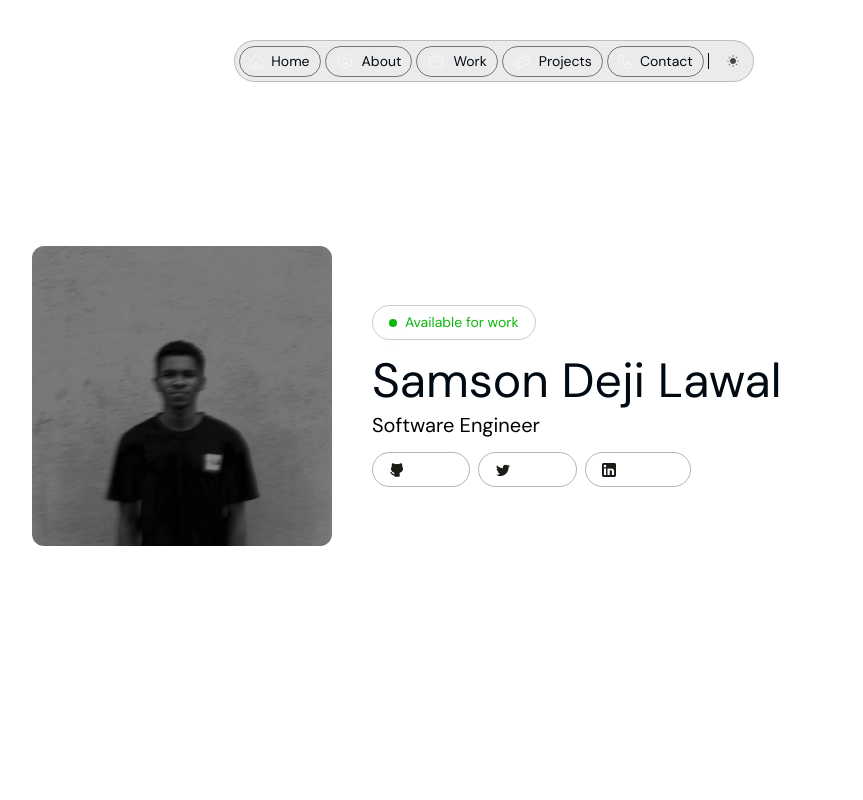
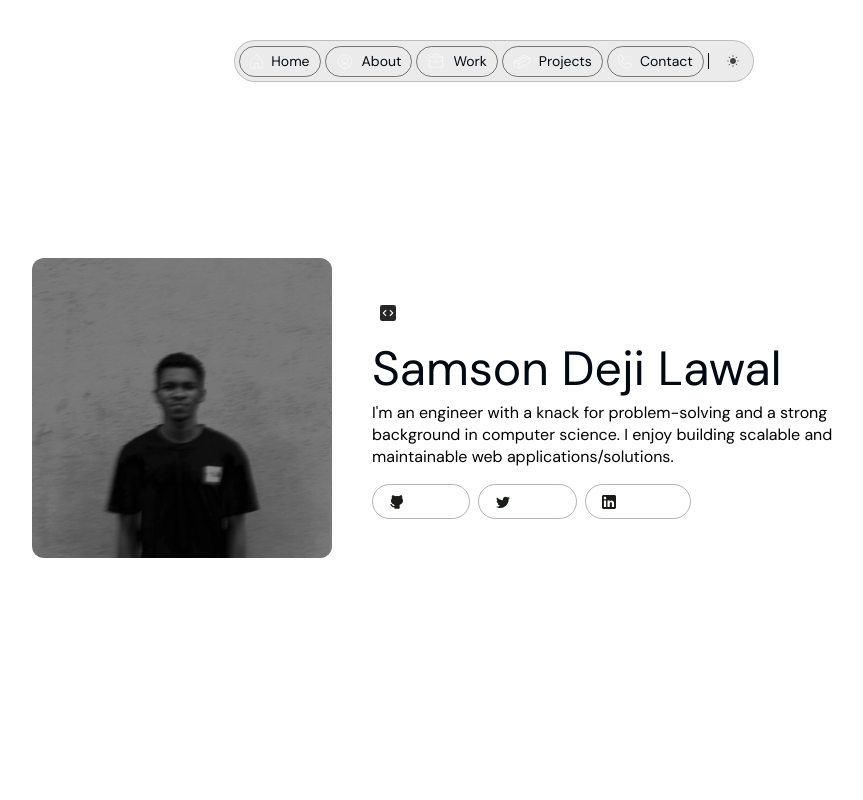
Before and after one commit to samsonlawal/My-Portfolio, a Next.js app: page / in a window 1280 px wide. Shown: the top 800 px of the page, without its empty margins (138-1001 px from the left). Built offline with nearby package versions, Linux system fonts and the light colour scheme.

Commit message:
testing head metadata

```diff
--- a/src/app/page.tsx
+++ b/src/app/page.tsx
@@ -13,6 +13,7 @@ import { AppThemeProvider } from "@/providers/theme-provider";
 import { useEffect, useRef } from "react";
 import LocomotiveScroll from "locomotive-scroll"; // In _app.js or layout.js
 import "locomotive-scroll/dist/locomotive-scroll.css";
+import Head from "next/head";
 
 export default function Home() {
   // const scrollRef = useRef<HTMLDivElement>(null);
@@ -34,6 +35,24 @@ export default function Home() {
   // }, []);
 
   return (
+<>
+    <Head>
+        <title>Samson Lawal — Software Engineer</title>
+        <meta
+          name="description"
+          content="I’m a software engineer with a knack for problem-solving and a strong CS background. I build clean, scalable web applications and elegant solutions."
+        />
+
+        {/* Open Graph metadata for link previews */}
+        <meta property="og:title" content="Samson Lawal — Software Engineer" />
+        <meta
+          property="og:description"
+          content="I’m a software engineer with a knack for problem-solving and a strong CS background. I build clean, scalable web applications and elegant solutions."
+        />
+        <meta property="og:image" content="https://yourportfolio.com/og-image.png" />
+        <meta property="og:url" content="https://yourportfolio.com" />
+        <meta property="og:type" content="website" />
+      </Head>
     <div
       className=" flex flex-col items-center font-dm-sans min-h-screen bg-[#fff] dark:bg-oxford text-black "
       // ref={scrollRef}
@@ -47,6 +66,6 @@ export default function Home() {
       <Contact />
       <Footer />
       {/* </div> */}
-    </div>
+    </div></>
   );
 }
--- a/src/components/layouts/home/index.tsx
+++ b/src/components/layouts/home/index.tsx
@@ -5,7 +5,7 @@ import Hero from "@/components/pages/hero";
 export default function Home() {
   return (
     <div className="max-screen-wrapper">
-      <div className="max-screen-inner flex flex-col w-full items-center font-dm-sans min-h-screen lg:h-screen text-black justify-center md:justify-start gap-6 pb-20 md:pb-0 md:mt-6 md:flex-col md:gap-30">
+      <div className="max-screen-inner flex flex-col w-full items-center font-dm-sans min-h-screen lg:h-screen text-black justify-center md:justify-start gap-6 pt-6 pb-20 md:pb-0 md:mt-6 md:flex-col md:gap-30">
         <Navbar />
         <MobileNavbar />
 
--- a/src/components/pages/hero/index.tsx
+++ b/src/components/pages/hero/index.tsx
@@ -51,12 +51,19 @@ export default function Hero() {
               Software Engineer
             </p>
           </div> */}
-                      <div className="h-fit py-1.5 w-fit px-4 flex-row items-center gap-2 border border-oxford/20 text-[14px] font-medium rounded-full justify-center md:justify-start text-oxford dark:text-[rgb(255,255,255)] flex dark:bg-[green]/20 md:hidden">
+                      {/* <div className="h-fit py-1.5 w-fit px-4 flex-row items-center gap-2 border border-oxford/20 text-[14px] font-medium rounded-full justify-center md:justify-start text-oxford dark:text-[rgb(255,255,255)] flex dark:bg-[green]/20 md:hidden">
 
               <div className="w-[8px] rounded-full h-[8px] bg-[#0db70d] animate-pulse shadow-lg shadow-[#0db70d]/50 " />
               <p className="text-[14px] text-[#0db70d] font-normal">
                 Available for work
               </p>
+            </div> */}
+
+                      <div className="bg-white/60 px-2 py-1.5 rounded-sm flex flex-row items-center gap-1 md:hidden cursor-pointer">
+              <img src="/icons/code-symbol.svg" alt="code-symbol" className="w-[16px] h-[16px]" />
+                            <p className="text-[13px] font-medium dark:text-[#262626] text-white">
+                            Software Engineer
+                          </p>
             </div>
 
             {/* Image */}
@@ -71,30 +78,37 @@ export default function Hero() {
           />
           <div className="h-full flex flex-col gap-4 justify-center items-center  md:justify-center md:items-start">
 
+          <div className="bg-white/60 px-2 py-1.5 rounded-sm hidden flex-row items-center gap-1 md:flex cursor-pointer">
+              <img src="/icons/code-symbol.svg" alt="code-symbol" className="w-[16px] h-[16px]" />
+                            <p className="text-[13px] font-medium dark:text-[#262626] text-white">
+                            Software Engineer
+                          </p>
+            </div>
+
             {/* Availability badge */}
-            <div className="h-fit py-1.5 w-fit px-4 md:flex-row items-center gap-2 border border-oxford/20 text-[14px] font-medium rounded-full justify-center md:justify-start text-oxford dark:text-[rgb(255,255,255)] hidden md:flex dark:bg-[green]/20  ">
-              {/* <p className="text-[14px] dark:text-sapphire text-white">
-                Software Engineer
-              </p> */}
+            {/* <div className="h-fit py-1.5 w-fit px-4 md:flex-row items-center gap-2 border border-oxford/20 text-[14px] font-medium rounded-full justify-center md:justify-start text-oxford dark:text-[rgb(255,255,255)] hidden md:flex dark:bg-[green]/20  ">
+
               <div className="w-[8px] rounded-full h-[8px] bg-[#0db70d] animate-pulse shadow-lg shadow-[#0db70d]/50 " />
               <p className="text-[14px] text-[#0db70d] font-normal">
                 Available for work
               </p>
             </div>
+            </div> */}
 
             {/* Text */}
-            <div className="flex flex-col gap-2 lg:w-[600px] justify-center items-center md:justify-between md:items-start">
+            <div className="flex flex-col gap-2 lg:max-w-[600px] justify-center items-center md:justify-between md:items-start">
               <h1 className="text-[26px] md:text-[48px] text-oxford dark:text-white font-normal leading-[34px] md:leading-[50px]">
                 Samson Deji Lawal
               </h1>
-              {/* <p className="text-[15px] md:text-[16px] md:pr-20 text-[#c] dark:text-[#9d9d9d] text-center md:text-left font-normal leading-[18px] md:leading-[22px]">
-                I build digital products that are fast, reliable, & easy to use.
+              <p className="text-[15px] md:text-[16px] md:pr-20 text-[#c] dark:text-[#9d9d9d] text-center md:text-left font-normal leading-[18px] md:leading-[22px]">
+                {/* I build digital products that are fast, reliable, & easy to use.
                 My work focuses on creating clean, responsive interfaces that
-                deliver a smooth experience on any device.
-              </p> */}
-               <p className="text-[15px] md:text-[20px] md:pr-20 text-[#c] dark:text-[#9d9d9d] text-center md:text-left font-normal leading-[18px] md:leading-[22px]">
+                deliver a smooth experience on any device. */}
+                I'm an engineer with a knack for problem-solving and a strong background in computer science. I enjoy building scalable and maintainable web applications/solutions.
+              </p>
+              {/* <p className="text-[15px] md:text-[20px] md:pr-20 text-[#c] dark:text-[#9d9d9d] text-center md:text-left font-normal leading-[18px] md:leading-[22px]">
                 Software Engineer
-              </p>
+              </p>   */}
             </div>
             <div className="flex flex-row gap-4 w-full justify-center items-center  md:justify-between md:items-start">
               <div className="flex flex-row gap-2">
```
Also changed, not shown: public/icons/code-symbol.svg (added).
